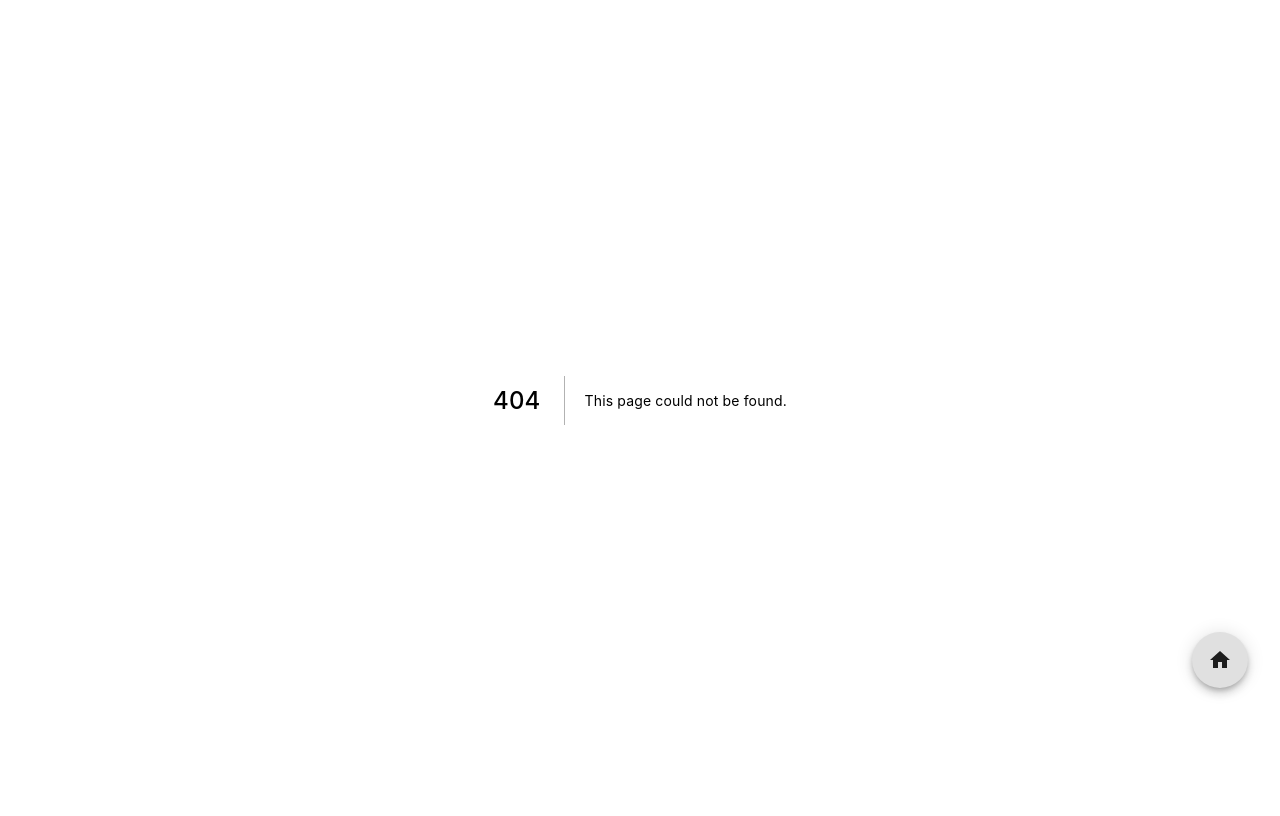
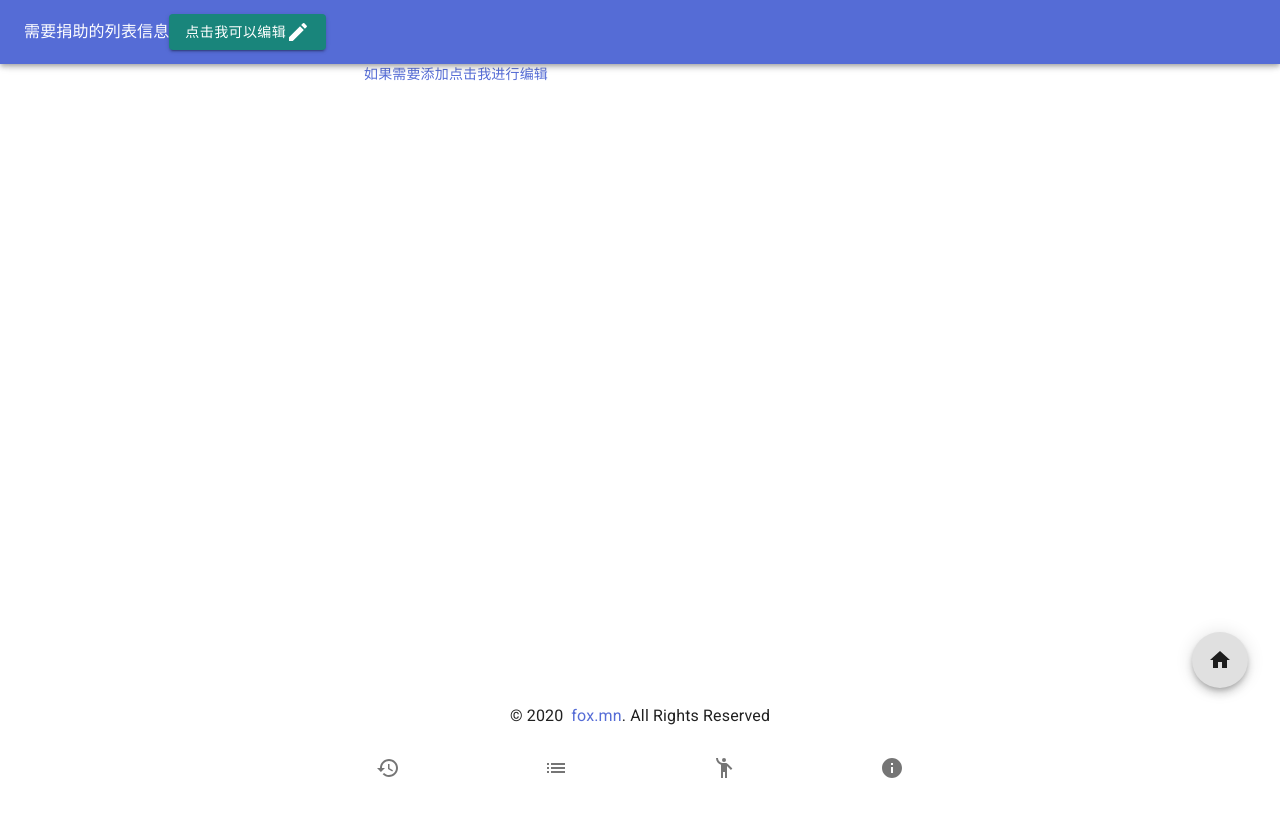
Before and after one commit to DnCov/transparent-info, a Next.js app in the folder packages/transparent-info-app/: page /donation in a window 1280 px wide. Before the commit this address had no page. Shown: the top 816 px of the page. Built offline with nearby package versions, Linux system fonts and the light colour scheme.

Commit message:
feature: add donation need list

```diff
--- a/packages/transparent-info-app/components/BottomNav.tsx
+++ b/packages/transparent-info-app/components/BottomNav.tsx
@@ -5,6 +5,7 @@ import BottomNavigationAction from '@material-ui/core/BottomNavigationAction';
 import FolderIcon from '@material-ui/icons/Folder';
 import RestoreIcon from '@material-ui/icons/Restore';
 import FavoriteIcon from '@material-ui/icons/Favorite';
+import EmojiPeopleIcon from '@material-ui/icons/EmojiPeople';
 import { List as ListIcon, Info as InfoIcon } from '@material-ui/icons';
 import Link from '../src/Link';
 import { useRouter } from 'next/router';
@@ -31,9 +32,10 @@ export function BottomNav() {
   return (
     <Container className={classes.root}>
       <BottomNavigation value={value} onChange={handleChange} className={classes.root}>
-        <BottomNavigationAction label="Event" value="/event" icon={<RestoreIcon />} />
-        <BottomNavigationAction label="Posts" value="/postlist" icon={<ListIcon />} />
-        <BottomNavigationAction label="About" value="/about" icon={<InfoIcon />} />
+        <BottomNavigationAction label="经过" value="/event" icon={<RestoreIcon />} />
+        <BottomNavigationAction label="文章" value="/postlist" icon={<ListIcon />} />
+        <BottomNavigationAction label="捐赠" value="/donation" icon={<EmojiPeopleIcon />} />
+        <BottomNavigationAction label="关于" value="/about" icon={<InfoIcon />} />
       </BottomNavigation>
     </Container>
   );
--- a/packages/transparent-info-app/components/Github.tsx
+++ b/packages/transparent-info-app/components/Github.tsx
@@ -1,16 +1,38 @@
 import { FunctionComponent } from 'react';
 import { projectUrl } from '../src/consts';
 import Link from '../src/Link';
-
+import { makeStyles, createStyles } from '@material-ui/core/styles';
+import { Theme, Button } from '@material-ui/core';
+import { useRouter } from 'next/router';
+import { Edit as EditIcon } from '@material-ui/icons';
 interface EditMeProps {
   path: string;
   title?: string;
+  btn?: boolean;
+  newtab?: boolean;
 }
 
 const basePath = 'packages/transparent-info-app';
 
 const fullBaseUrl = `${projectUrl}/${basePath}`;
-export const EditMe: FunctionComponent<EditMeProps> = ({ path, title = '编辑此页' }) => {
+
+const useStyles = makeStyles((theme: Theme) =>
+  createStyles({
+    editMe: {
+      paddingTop: 20,
+      paddingBottom: 20,
+    },
+  })
+);
+
+export const EditMe: FunctionComponent<EditMeProps> = ({
+  path,
+  title = '编辑此页',
+  btn = false,
+  newtab = true,
+}) => {
+  const classes = useStyles();
+  const router = useRouter();
   let realPath;
   if (path.startsWith('packages')) {
     realPath = `/${path}`;
@@ -22,5 +44,21 @@ export const EditMe: FunctionComponent<EditMeProps> = ({ path, title = '编辑
     realPath = `/${basePath}/${path}`;
   }
 
-  return <Link href={`${projectUrl}/edit/master${realPath}`}>{title}</Link>;
+  const full = `${projectUrl}/edit/master${realPath}`;
+  const target = newtab ? '_blank' : undefined;
+
+  if (btn) {
+    return (
+      <Button variant="contained" color="secondary" href={full} target={target}>
+        {title}
+        {<EditIcon />}
+      </Button>
+    );
+  } else {
+    return (
+      <Link className={classes.editMe} href={full} target={target}>
+        {title}
+      </Link>
+    );
+  }
 };
--- a/packages/transparent-info-app/components/Layout.tsx
+++ b/packages/transparent-info-app/components/Layout.tsx
@@ -6,11 +6,13 @@ import { Footer } from './Footer';
 import { makeStyles, createStyles } from '@material-ui/core/styles';
 import { BottomNav } from './BottomNav';
 import { setCn } from '../src/FechaUtil';
+import { Component } from 'react';
 
 setCn();
-type Props = {
+interface Props {
   title?: string;
-};
+  toolbar?: Component;
+}
 const useStyles = makeStyles((theme: Theme) =>
   createStyles({
     main: {
@@ -23,6 +25,7 @@ const useStyles = makeStyles((theme: Theme) =>
 const Layout: React.FunctionComponent<Props> = ({
   children,
   title = 'This is the default title',
+  toolbar = null,
 }) => {
   const classes = useStyles();
   return (
@@ -50,10 +53,13 @@ const Layout: React.FunctionComponent<Props> = ({
       <AppBar position="sticky">
         <Toolbar>
           <Typography>{title}</Typography>
+          {toolbar}
         </Toolbar>
       </AppBar>
 
-      <main className={classes.main}>{children}</main>
+      <main className={classes.main}>
+        <Container maxWidth="sm">{children}</Container>
+      </main>
       <footer>
         <Footer />
       </footer>
--- /dev/null
+++ b/packages/transparent-info-app/pages/donation.mdx
@@ -0,0 +1,18 @@
+import Layout from '../components/Layout';
+import { EditMe } from '../components/Github.tsx';
+/****************************************************************
+    编写说明 一行一个 此处作为汇总  后添加的放行首
+    为了及时发布 直接github 编辑此页面就可以
+    如果需要自动发布  commit信息 添加  :release  后缀
+*****************************************************************/
+
+<EditMe path="pages/posts/donaition.mdx" title="如果需要添加点击我进行编辑" />
+
+export default ({ children }) => (
+  <Layout
+    title="需要捐助的列表信息"
+    toolbar={<EditMe btn path="pages/posts/donaition.mdx" title="点击我可以编辑" />}
+  >
+    {children}
+  </Layout>
+);
```
Also changed, not shown: packages/transparent-info-app/pages/foxmn/p1.md (+2 -2 lines).
